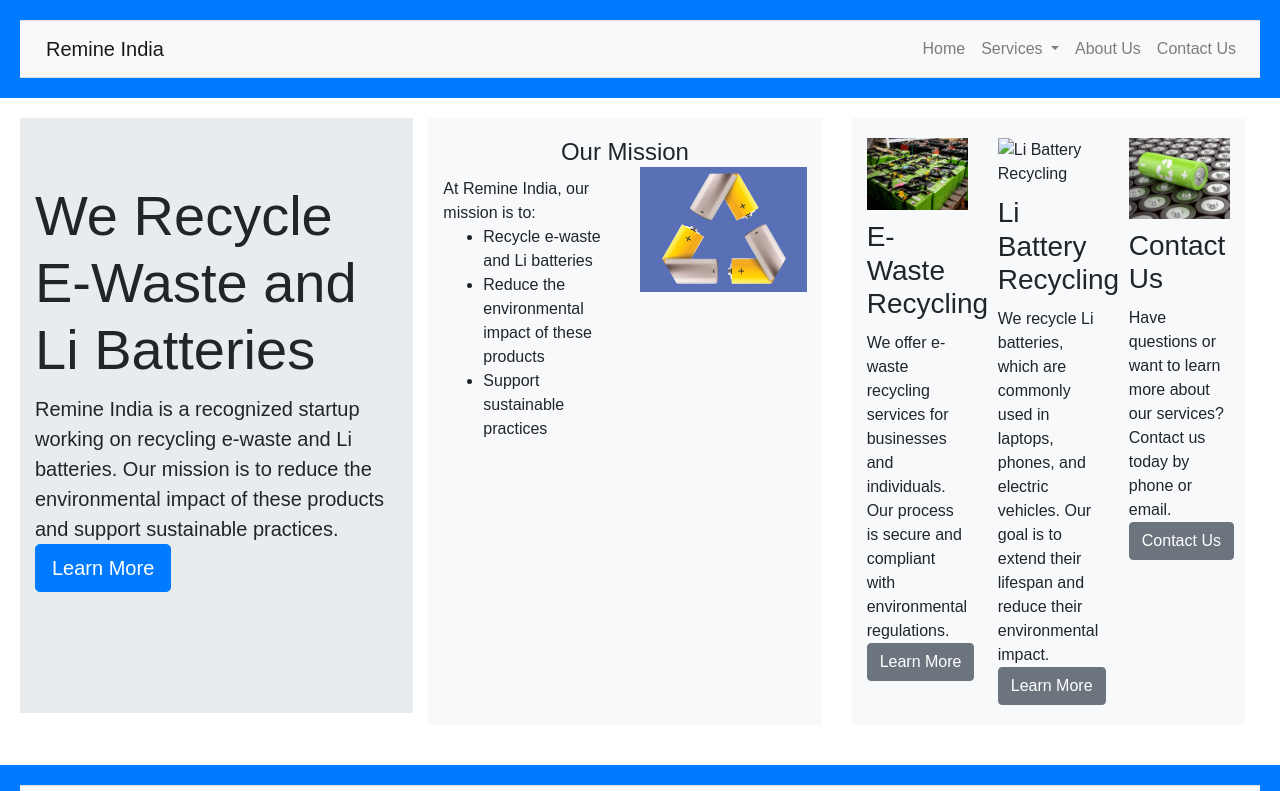
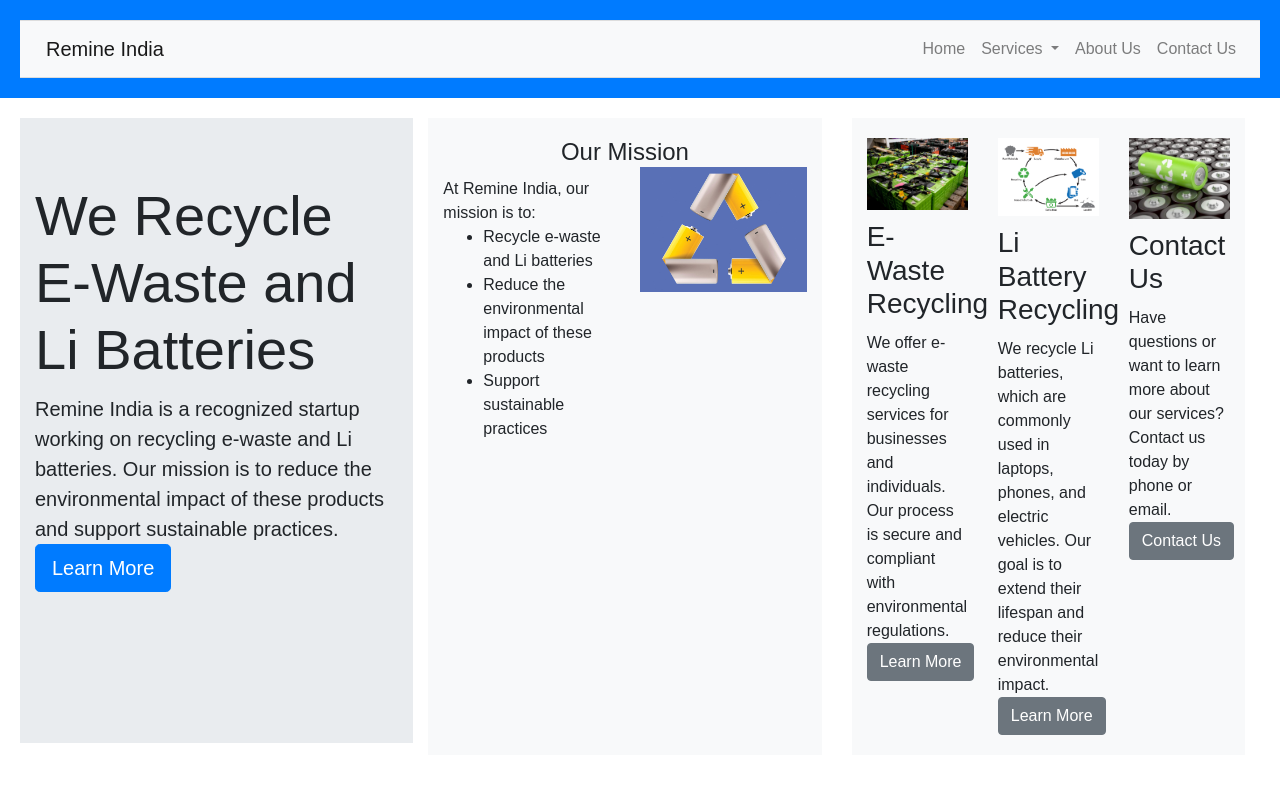
Before and after one commit to GeekyCoder19/Remine_India, a plain HTML site: page index.html in a window 1280 px wide. Shown: the top 791 px of the page. Drawn offline with nearby package versions, Linux system fonts and the light colour scheme.

Commit message:
Update index.html

```diff
--- a/index.html
+++ b/index.html
@@ -74,7 +74,7 @@
         <a class="btn btn-secondary" href="#" role="button">Learn More</a>
       </div>
       <div class="col-md-4">
-        <img src="recycle_3.jpg" alt="Li Battery Recycling">
+        <img src="recycle_3.png" alt="Li Battery Recycling">
         <h3>Li Battery Recycling</h3>
         <p>We recycle Li batteries, which are commonly used in laptops, phones, and electric vehicles. Our goal is to extend their lifespan and reduce their environmental impact.</p>
         <a class="btn btn-secondary" href="#" role="button">Learn More</a>
```
